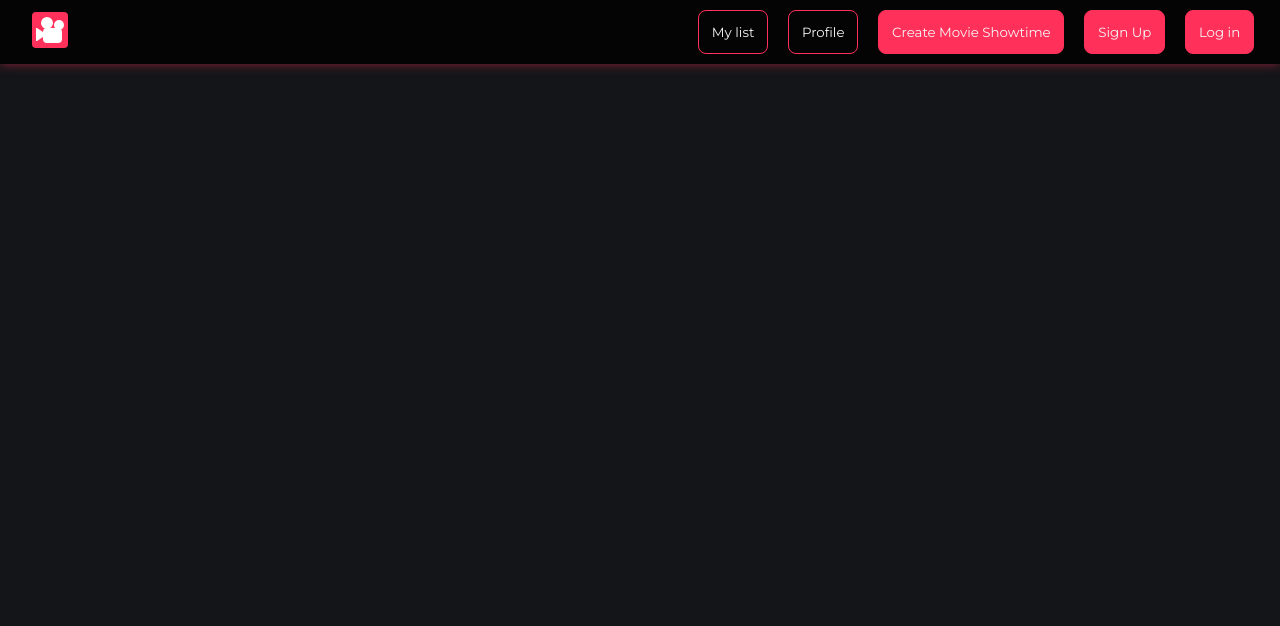
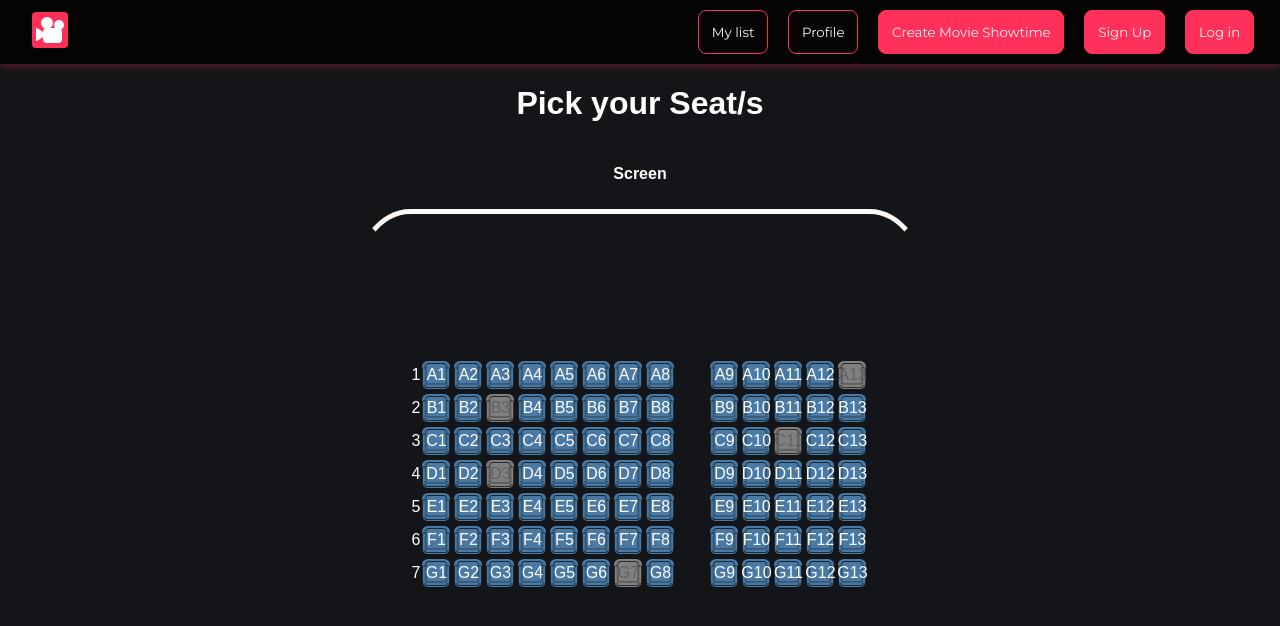
Before and after one commit to mrtfog/PF-Henry-Front, a React (Create React App) app: page /seats in a window 1280 px wide. Shown: the top 626 px of the page. Built offline with nearby package versions, Linux system fonts and the light colour scheme.

Commit message:
(update) functional seatPicker with state algorithm

```diff
--- a/src/App.jsx
+++ b/src/App.jsx
@@ -4,6 +4,7 @@ import { Route, Switch } from "react-router-dom";
 import MovieDetail from "./components/MovieDetail";
 import Navbar from "./components/Navbar";
 import Function from "./components/Forms/Function";
+import Seats from "./components/SeatPicker";
 
 function App() {
   return (
@@ -13,6 +14,7 @@ function App() {
         <Route exact path="/" component={Home} />
         <Route exact path="/movies/:id" component={MovieDetail} />
         <Route exact path="/function" component={Function} />
+        <Route exact path="/seats" component={Seats} />
       </Switch>
     </div>
   );
--- a/src/components/SeatPicker.jsx
+++ b/src/components/SeatPicker.jsx
@@ -1,10 +1,12 @@
 import React, {useState} from 'react';
-//import SeatPicker from "react-seat-picker";
 import "../scss/components/_seatPicker.scss";
 
 export default function Seats() {
-  const [selected, setSelected] = useState([]);
-    const rows = [
+  let tickets = 5
+  let seatsReserved= 0
+  //let userId = userId
+  // let movieTheatre = [[]]
+  const [selected, setSelected] = useState([
     [
       { showtimeId: '1', _id: '1', location: "A1" },
       { showtimeId: '1', _id: '2', location: "A2" },
@@ -117,14 +119,48 @@ export default function Seats() {
           { showtimeId: '1', _id: '18', location: "G12" },
           { showtimeId: '1', _id: '19', location: "G13" }
         ]
-      ];
+      ]);
 
 function handleClick(e){
+  let initialState = selected
+  let seatSelected = e.target.innerText
+  if(e.target.className === "seat seat--enabled"){
+    if (seatsReserved===tickets)return alert('All seats already selected')
+    e.target.className = "seat seat--selected"
+    for (let i = 0; i < initialState.length; i++) {
+      for (let j = 0; j < initialState[i].length; j++) {
 
-  e.target.className === "seat seat--enabled"
-  ?e.target.className = "seat seat--selected"
-  :e.target.className = "seat seat--enabled"
+        if (initialState[i][j]!==null){
+        if(initialState[i][j].location===seatSelected){
+          initialState[i][j] = { showtimeId : initialState[i][j].showtimeId,
+                                      _id : initialState[i][j]._id,
+                                      location : initialState[i][j].location,
+                                      userId : "1"
+                                        }
+          seatsReserved=seatsReserved+1
+          console.log(seatsReserved)
+        }
+      }else  continue
+      }
+    }
+    } else {
+    e.target.className = "seat seat--enabled"
+    for (let i = 0; i < initialState.length; i++) {
+      for (let j = 0; j < initialState[i].length; j++) {
 
+        if (initialState[i][j]!==null){
+        if(initialState[i][j].location===seatSelected){
+          initialState[i][j] = { showtimeId : initialState[i][j].showtimeId,
+                                      _id : initialState[i][j]._id,
+                                      location : initialState[i][j].location,
+                                        }
+        seatsReserved=seatsReserved-1
+        }
+      }else  continue
+      }
+    }
+}
+setSelected(initialState)
 }
 
 function seatsRowDivs(arr){
@@ -154,10 +190,10 @@ return row
       <h1>Pick your Seat/s</h1>
       <h4>Screen</h4>
       <div className="box">
-      {rows.length?
-      rows.map((r, index)=>
+      {selected.length?
+      selected.map((r, index)=>
       <div className="seat-picker__row">
-        <div class="seat-picker__row__leter">{index+1}</div>
+        <div className="seat-picker__row__leter">{index+1}</div>
         {seatsRowDivs(r)}</div>):<div>No seats here</div>}
       </div>
     </div>
--- a/src/scss/components/_seatPicker.scss
+++ b/src/scss/components/_seatPicker.scss
@@ -22,7 +22,7 @@
 }
 
 .seat {
-  background-image:url('./seatImg/10a783e46bd6adafb776edd545c66b65.png');
+  background-image:url('../seatImg/10a783e46bd6adafb776edd545c66b65.png');
   background-repeat: no-repeat;
   background-position: center;
   background-size: contain;
@@ -61,7 +61,7 @@
 }
 
 .seat--selected {
-  background-image:url('./seatImg/10a783e46bd6adafb776edd545c66b65.png');
+  background-image:url('../seatImg/10a783e46bd6adafb776edd545c66b65.png');
   background-repeat: no-repeat;
   background-position: center;
   background-size: contain;
```
Also changed, not shown: src/scss/seatImg/10a783e46bd6adafb776edd545c66b65.png (added). Lines whose indentation alone changed are shown as unchanged.
